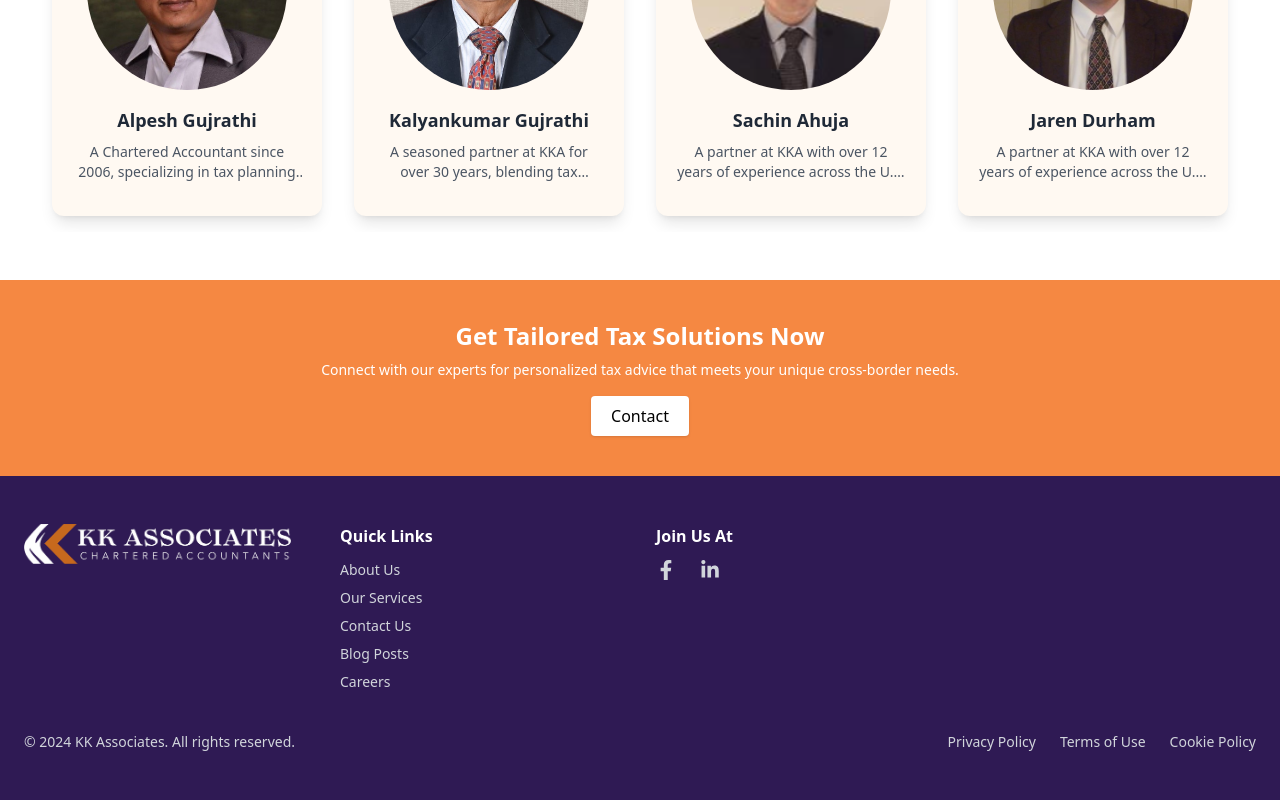
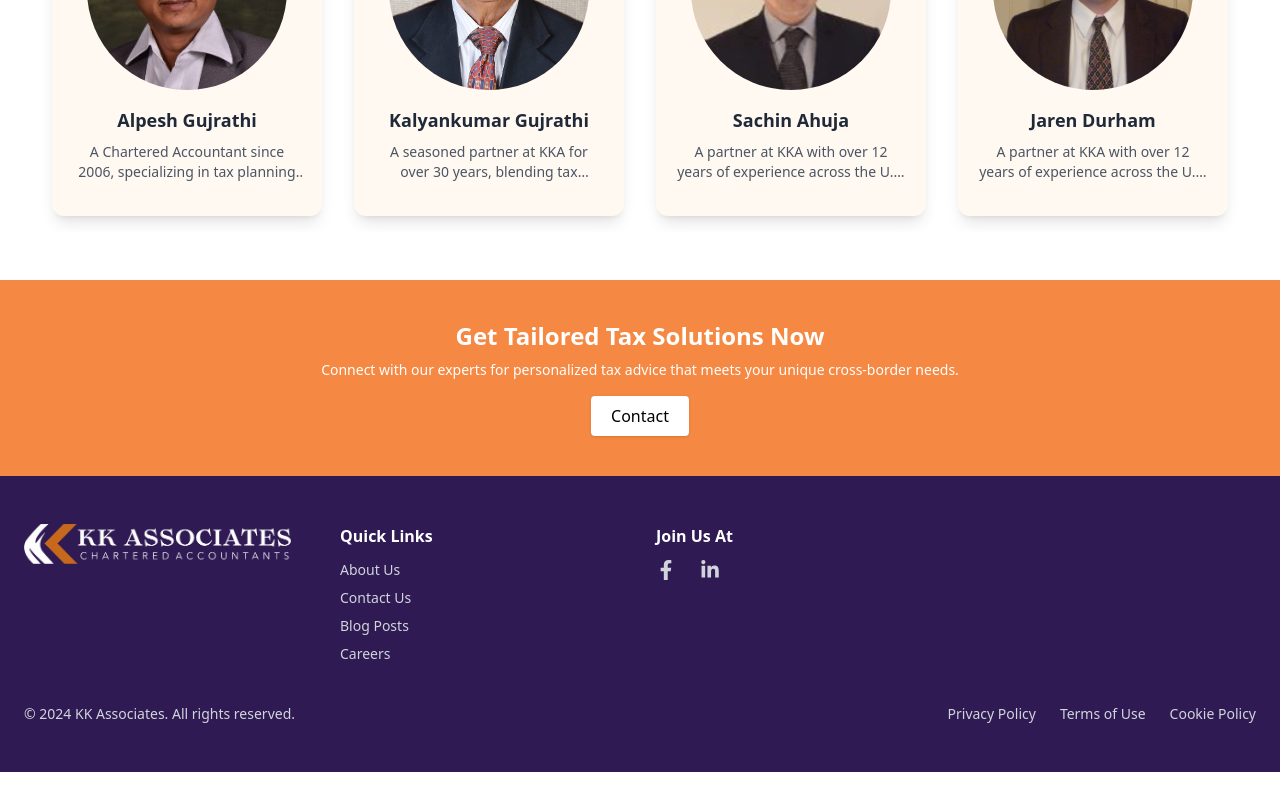
Before and after one commit to rohan1207/KKAssociates, a React (Vite) app in the folder KKAssociatesWeb/: page /about in a window 1280 px wide. Shown: the part 2172-2972 px from the top of the page. After the commit the page ends 2944 px from the top, so only its background shows below. Built offline with nearby package versions, Linux system fonts and the light colour scheme.

Commit message:
Updated code with changes

```diff
--- a/KKAssociatesWeb/src/components/Footer.jsx
+++ b/KKAssociatesWeb/src/components/Footer.jsx
@@ -30,13 +30,7 @@ const Footer = () => {
                 </a>
               </Link>
             </li>
-            <li>
-              <Link to="/services">
-                <a href="#" className="hover:underline">
-                  Our Services
-                </a>
-              </Link>
-            </li>
+
             <li>
               <Link to="/contact-us">
                 <a href="#" className="hover:underline">
```
